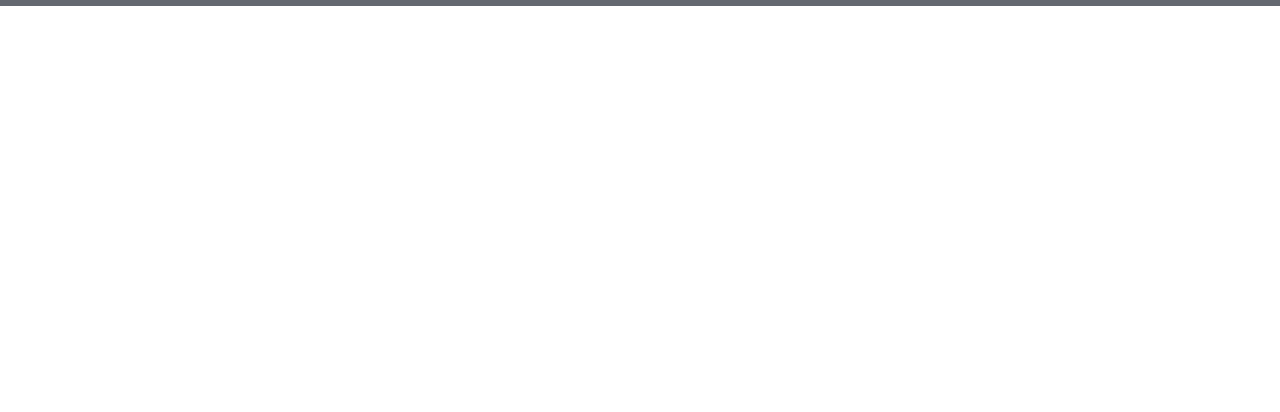
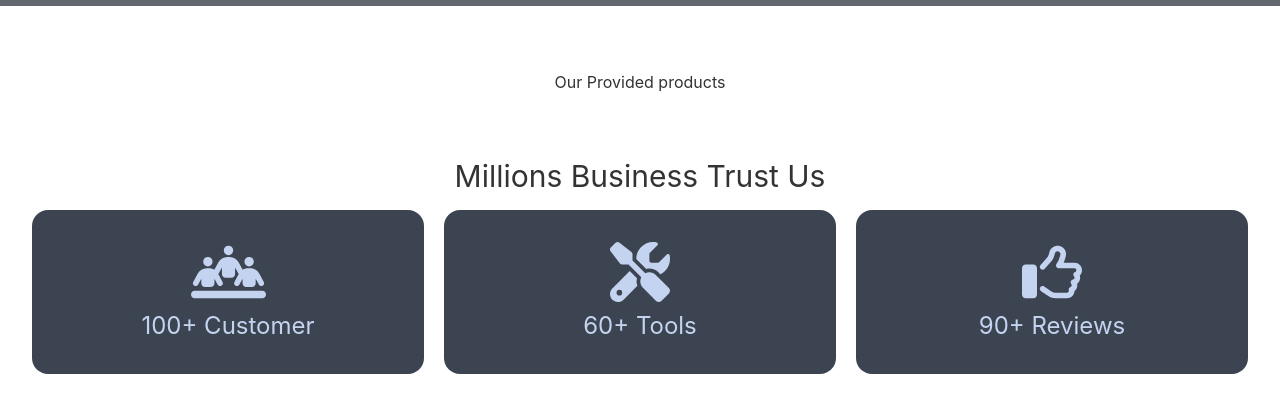
Before and after one commit to SuraiyaMoon/tool-manufacture-client, a React (Create React App) app: page / in a window 1280 px wide. Shown: the part 858-1270 px from the top of the page. Before the commit the page ends 864 px from the top, so only its background shows below. Built offline with nearby package versions, Linux system fonts and the light colour scheme; grey boxes are pictures that could not be loaded.

Commit message:
business summery section added

```diff
--- a/package.json
+++ b/package.json
@@ -3,6 +3,11 @@
   "version": "0.1.0",
   "private": true,
   "dependencies": {
+    "@fortawesome/fontawesome-svg-core": "^6.1.1",
+    "@fortawesome/free-regular-svg-icons": "^6.1.1",
+    "@fortawesome/free-solid-svg-icons": "^6.1.1",
+    "@fortawesome/react-fontawesome": "^0.2.0",
+    "@heroicons/react": "^1.0.6",
     "@testing-library/jest-dom": "^5.16.4",
     "@testing-library/react": "^13.3.0",
     "@testing-library/user-event": "^13.5.0",
--- a/src/pages/Home/Banner.js
+++ b/src/pages/Home/Banner.js
@@ -3,7 +3,7 @@
 
 const Banner = () => {
     return (
-        <div>
+        <div className='mb-16'>
             <div className="hero min-h-screen" style={{
                 background: `url(${banner})`,
                 backgroundSize: "cover",
--- /dev/null
+++ b/src/pages/Home/BusinessSummery.js
@@ -0,0 +1,23 @@
+import React from 'react';
+import SummeryItem from './SummeryItem';
+import { faPeopleLine, faScrewdriverWrench } from '@fortawesome/free-solid-svg-icons';
+import { faThumbsUp } from '@fortawesome/free-regular-svg-icons';
+
+
+const BusinessSummery = () => {
+
+    return (
+        <div className='my-16'>
+            <h2 className="text-3xl">Millions Business Trust Us</h2>
+            <div className='grid grid-cols-1 lg:grid-cols-3 gap-5 mx-8 my-4'>
+                <SummeryItem tittle='100+ Customer' icon={faPeopleLine}></SummeryItem>
+                <SummeryItem tittle='60+ Tools' icon={faScrewdriverWrench}></SummeryItem>
+                <SummeryItem tittle='90+ Reviews' icon={faThumbsUp}></SummeryItem>
+            </div>
+
+
+        </div>
+    );
+};
+
+export default BusinessSummery;
--- a/src/pages/Home/Home.js
+++ b/src/pages/Home/Home.js
@@ -1,10 +1,14 @@
 import React from 'react';
 import Banner from './Banner';
+import BusinessSummery from './BusinessSummery';
+import Parts from './Parts';
 
 const Home = () => {
     return (
         <div>
             <Banner></Banner>
+            <Parts></Parts>
+            <BusinessSummery></BusinessSummery>
 
         </div>
     );
--- /dev/null
+++ b/src/pages/Home/Parts.js
@@ -0,0 +1,12 @@
+import React from 'react';
+
+const Parts = () => {
+    return (
+        <div>
+            <h3>Our Provided products</h3>
+
+        </div>
+    );
+};
+
+export default Parts;
--- /dev/null
+++ b/src/pages/Home/SummeryItem.js
@@ -0,0 +1,16 @@
+import { FontAwesomeIcon } from '@fortawesome/react-fontawesome';
+import React from 'react';
+
+const SummeryItem = ({ icon, tittle }) => {
+    return (
+        <div className="card  bg-neutral text-neutral-content">
+            <div className="card-body items-center text-center">
+                <FontAwesomeIcon className='text-6xl' icon={icon}></FontAwesomeIcon>
+                <h2 className="text-2xl">{tittle}</h2>
+
+            </div>
+        </div>
+    );
+};
+
+export default SummeryItem;
```
Also changed, not shown: 1 other file (tests, documents, lock files or other folders).
